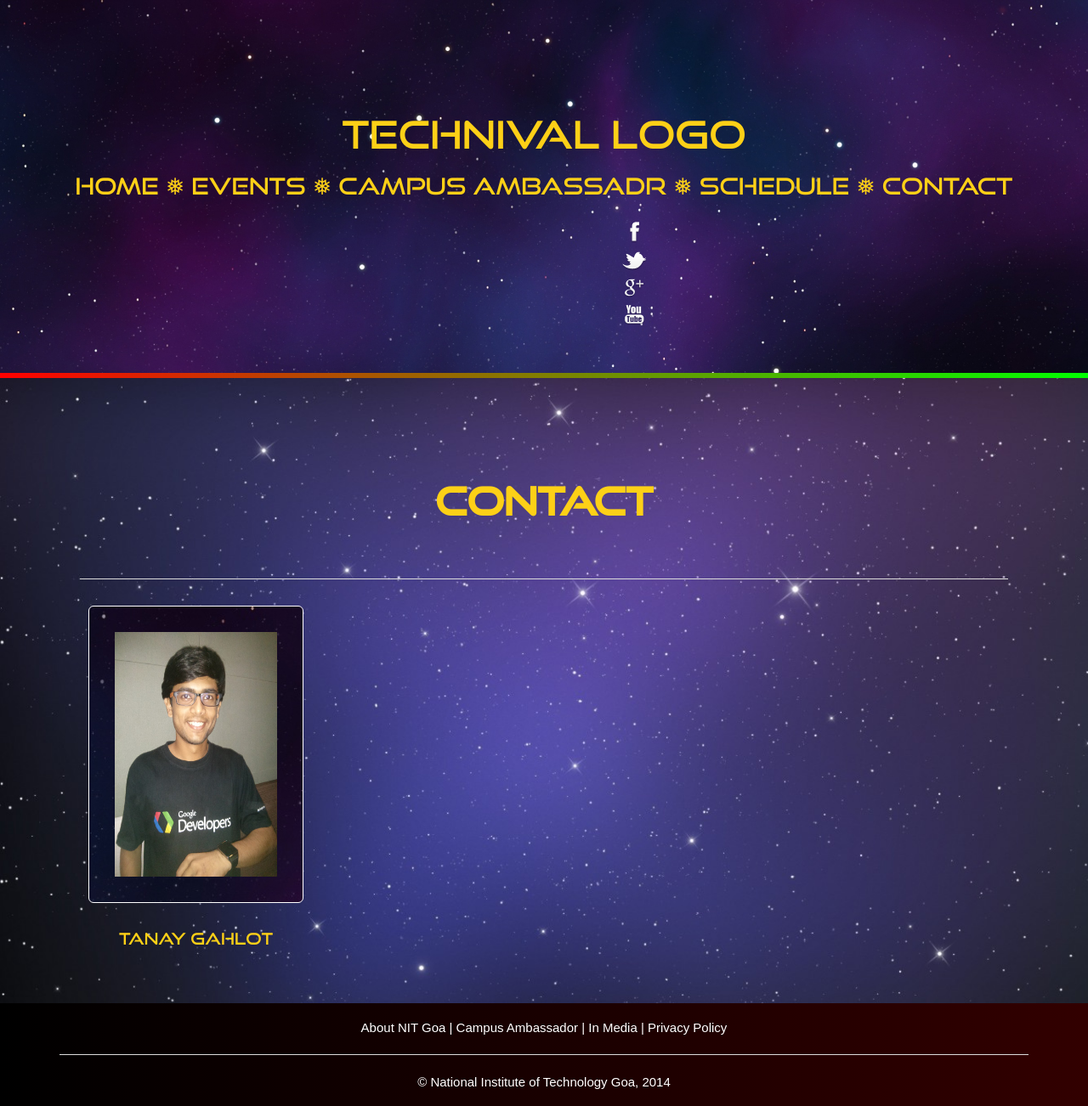
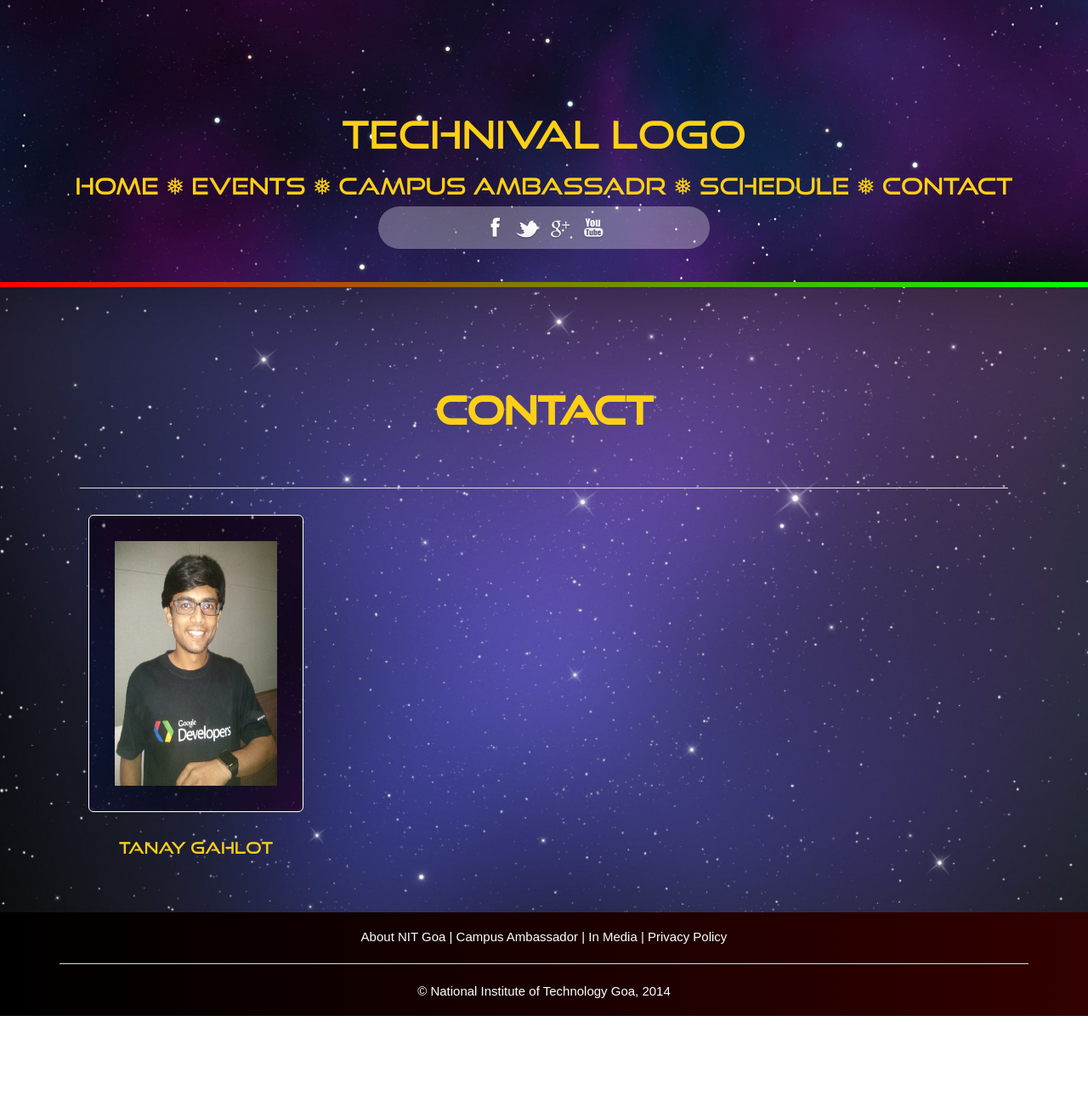
Before and after one commit to AmeyKamat/AmeyKamat.github.io, a Jekyll site: the page technival/contact/index.html, which Jekyll copies as it is, in a window 1280 px wide. Shown: the whole page at 85% size. Built offline with Jekyll 4.4.1, drawn with Linux system fonts in a browser that asks for light colours; nearby versions of some CDN libraries; library files that are not in the unit come from our copies; Markdown is read by kramdown in place of the engine named in the settings; after the commit the page ends 1196 px from its top, so only the background shows below that.

Commit message:
mobile optimization

```diff
--- a/technival/contact/index.html
+++ b/technival/contact/index.html
@@ -45,13 +45,15 @@
 					<div class="row text-center" style="padding:5px 0px; position:relative; font-size:3vh">
 							HOME &#x2745; EVENTS &#x2745; CAMPUS AMBASSADR &#x2745; SCHEDULE &#x2745; CONTACT
 					</div>
-					<div class="row text-center" style="padding:5px 75vh;">
-						<div class="social" style="padding:1vh 0vh;">
+					<div class="row text-center">
+						<div class='col-md-4'></div>
+						<div class="social col-md-4" style="padding:1vh 0vh;">
 							<a href=""><img src="/content/social/facebook.png" alt="Facebook" /></a>
 							<a href=""><img src="/content/social/twitter.png" alt="Twitter" /></a>
 							<a href=""><img src="/content/social/google+.png" alt="Google+" /></a>
 							<a href=""><img src="/content/social/youtube.png" alt="Youtube" /></a>
 						</div>
+						<div class='col-md-4'></div>
 					</div>
 				</div>
 			</div>
--- a/technival/events/index.html
+++ b/technival/events/index.html
@@ -45,13 +45,15 @@
 					<div class="row text-center" style="padding:5px 0px; position:relative; font-size:3vh">
 							HOME &#x2745; EVENTS &#x2745; CAMPUS AMBASSADR &#x2745; SCHEDULE &#x2745; CONTACT
 					</div>
-					<div class="row text-center" style="padding:5px 75vh;">
-						<div class="social" style="padding:1vh 0vh;">
+					<div class="row text-center">
+						<div class='col-md-4'></div>
+						<div class="social col-md-4" style="padding:1vh 0vh;">
 							<a href=""><img src="/content/social/facebook.png" alt="Facebook" /></a>
 							<a href=""><img src="/content/social/twitter.png" alt="Twitter" /></a>
 							<a href=""><img src="/content/social/google+.png" alt="Google+" /></a>
 							<a href=""><img src="/content/social/youtube.png" alt="Youtube" /></a>
 						</div>
+						<div class='col-md-4'></div>
 					</div>
 				</div>
 			</div>
--- a/technival/schedule/index.html
+++ b/technival/schedule/index.html
@@ -45,13 +45,15 @@
 					<div class="row text-center" style="padding:5px 0px; position:relative; font-size:3vh">
 							HOME &#x2745; EVENTS &#x2745; CAMPUS AMBASSADR &#x2745; SCHEDULE &#x2745; CONTACT
 					</div>
-					<div class="row text-center" style="padding:5px 75vh;">
-						<div class="social" style="padding:1vh 0vh;">
+					<div class="row text-center">
+						<div class='col-md-4'></div>
+						<div class="social col-md-4" style="padding:1vh 0vh;">
 							<a href=""><img src="/content/social/facebook.png" alt="Facebook" /></a>
 							<a href=""><img src="/content/social/twitter.png" alt="Twitter" /></a>
 							<a href=""><img src="/content/social/google+.png" alt="Google+" /></a>
 							<a href=""><img src="/content/social/youtube.png" alt="Youtube" /></a>
 						</div>
+						<div class='col-md-4'></div>
 					</div>
 				</div>
 			</div>
```
